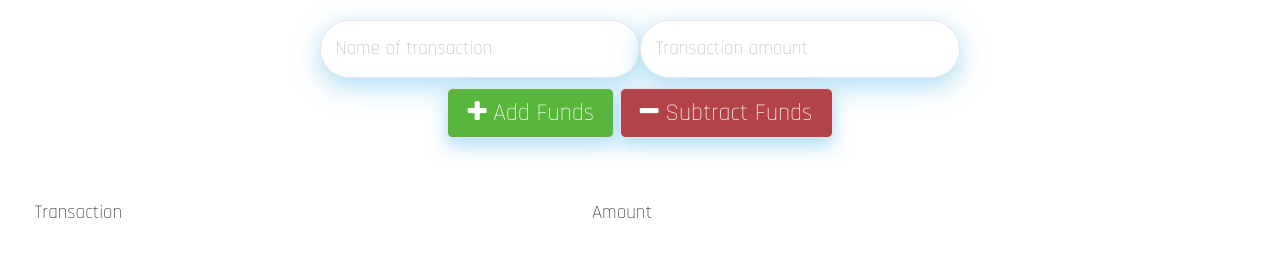
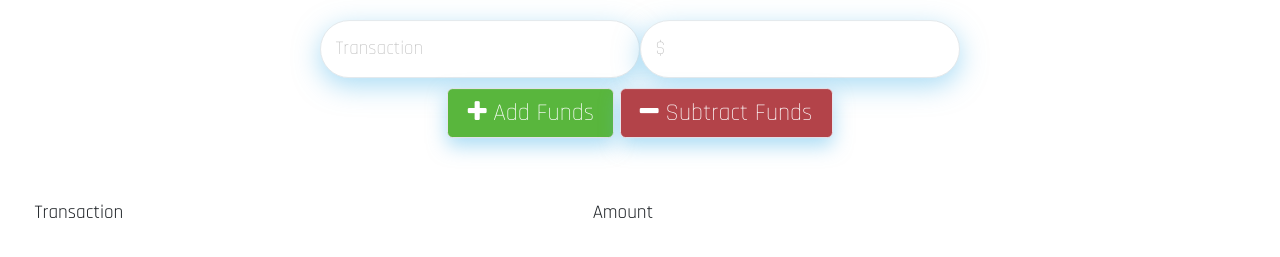
Before and after one commit to loneyb11/budget-tracker-HW, a website: page public/index.html in a window 1280 px wide. Shown: the part 253-510 px from the top of the page. Drawn offline with nearby package versions, Linux system fonts and the light colour scheme; no server answers.

Commit message:
html edits

```diff
--- a/public/index.html
+++ b/public/index.html
@@ -34,8 +34,8 @@
 
     <div class="form">
       <div class="row justify-content-center">
-      <input class="col-3" type="text" id="t-name" placeholder="Name of transaction" />
-      <input class="col-3" type="number" min="0" id="t-amount" placeholder="Transaction amount" />
+      <input class="col-3" type="text" id="t-name" placeholder="Transaction" />
+      <input class="col-3" type="number" min="0" id="t-amount" placeholder="$" />
       </div>
     <div class="row justify-content-center">
       <div class="buttons">
@@ -49,8 +49,8 @@
     <div class="transactions">
       <table>
         <thead>
-          <th>Transaction</th>
-          <th>Amount</th>
+          <th><strong>Transaction</strong></th>
+          <th><strong>Amount</strong></th>
         </thead>
         <tbody id="tbody">
 
```
